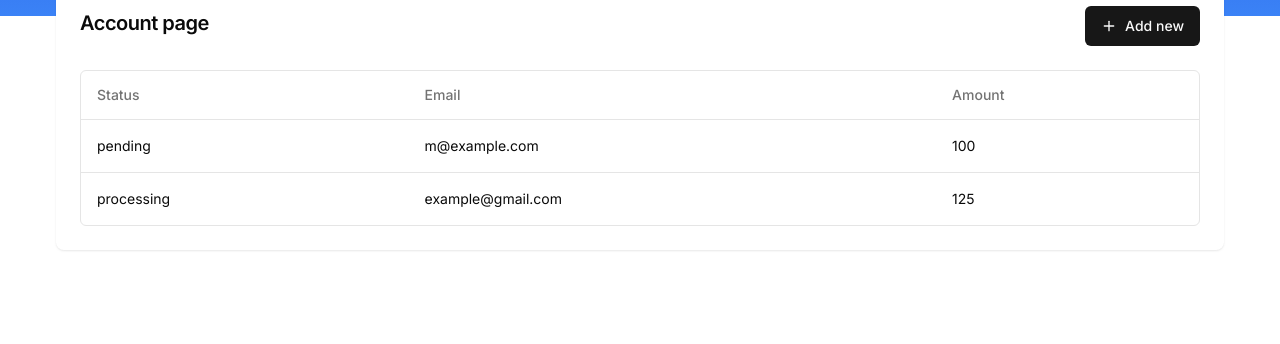
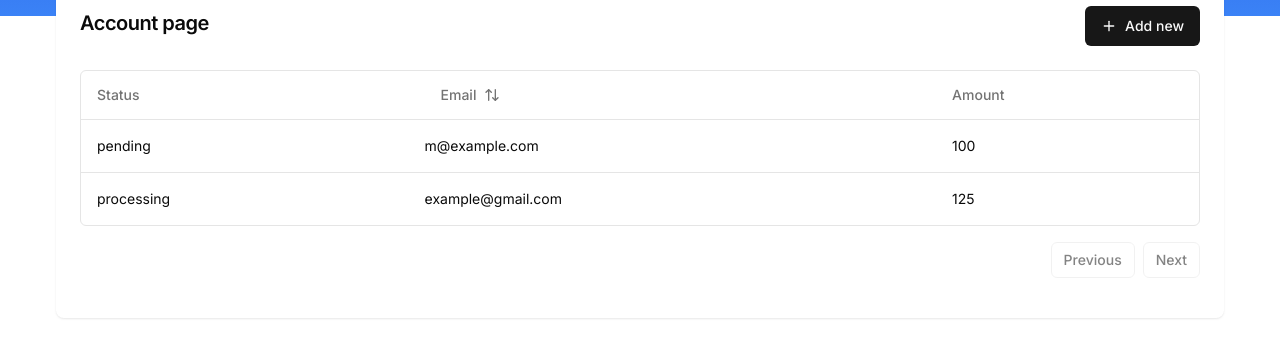
Before and after one commit to Kei-K23/fin-track, a Next.js app: page /accounts in a window 1280 px wide. Shown: the part 252-596 px from the top of the page. Built offline with nearby package versions, Linux system fonts and the light colour scheme; no server answers; what drizzle-zod, hono would draw is missing.

Commit message:
Add pagination and sorting to data table

```diff
--- a/src/app/(dashboard)/accounts/columns.ts
+++ /dev/null
@@ -1,25 +0,0 @@
-"use client"
-
-import { ColumnDef } from "@tanstack/react-table"
-
-export type Payment = {
-    id: string
-    amount: number
-    status: "pending" | "processing" | "success" | "failed"
-    email: string
-}
-
-export const columns: ColumnDef<Payment>[] = [
-    {
-        accessorKey: "status",
-        header: "Status",
-    },
-    {
-        accessorKey: "email",
-        header: "Email",
-    },
-    {
-        accessorKey: "amount",
-        header: "Amount",
-    },
-]
--- /dev/null
+++ b/src/app/(dashboard)/accounts/columns.tsx
@@ -0,0 +1,37 @@
+"use client";
+
+import { Button } from "@/components/ui/button";
+import { ColumnDef } from "@tanstack/react-table";
+import { ArrowUpDown } from "lucide-react";
+
+export type Payment = {
+  id: string;
+  amount: number;
+  status: "pending" | "processing" | "success" | "failed";
+  email: string;
+};
+
+export const columns: ColumnDef<Payment>[] = [
+  {
+    accessorKey: "status",
+    header: "Status",
+  },
+  {
+    accessorKey: "email",
+    header: ({ column }) => {
+      return (
+        <Button
+          variant="ghost"
+          onClick={() => column.toggleSorting(column.getIsSorted() === "asc")}
+        >
+          Email
+          <ArrowUpDown className="ml-2 h-4 w-4" />
+        </Button>
+      );
+    },
+  },
+  {
+    accessorKey: "amount",
+    header: "Amount",
+  },
+];
--- a/src/components/data-table.tsx
+++ b/src/components/data-table.tsx
@@ -4,7 +4,10 @@
   ColumnDef,
   flexRender,
   getCoreRowModel,
+  getPaginationRowModel,
   useReactTable,
+  SortingState,
+  getSortedRowModel,
 } from "@tanstack/react-table";
 
 import {
@@ -15,6 +18,8 @@
   TableHeader,
   TableRow,
 } from "@/components/ui/table";
+import { Button } from "./ui/button";
+import { useState } from "react";
 
 interface DataTableProps<TData, TValue> {
   columns: ColumnDef<TData, TValue>[];
@@ -25,13 +30,21 @@
   columns,
   data,
 }: DataTableProps<TData, TValue>) {
+  const [sorting, setSorting] = useState<SortingState>([]);
   const table = useReactTable({
     data,
     columns,
     getCoreRowModel: getCoreRowModel(),
+    getPaginationRowModel: getPaginationRowModel(),
+    onSortingChange: setSorting,
+    getSortedRowModel: getSortedRowModel(),
+    state: {
+      sorting,
+    },
   });
 
   return (
+    <div>
       <div className="rounded-md border">
         <Table>
           <TableHeader>
@@ -61,14 +74,20 @@
                 >
                   {row.getVisibleCells().map((cell) => (
                     <TableCell key={cell.id}>
-                    {flexRender(cell.column.columnDef.cell, cell.getContext())}
+                      {flexRender(
+                        cell.column.columnDef.cell,
+                        cell.getContext()
+                      )}
                     </TableCell>
                   ))}
                 </TableRow>
               ))
             ) : (
               <TableRow>
-              <TableCell colSpan={columns.length} className="h-24 text-center">
+                <TableCell
+                  colSpan={columns.length}
+                  className="h-24 text-center"
+                >
                   No results.
                 </TableCell>
               </TableRow>
@@ -76,5 +95,24 @@
           </TableBody>
         </Table>
       </div>
+      <div className="flex items-center justify-end space-x-2 py-4">
+        <Button
+          variant="outline"
+          size="sm"
+          onClick={() => table.previousPage()}
+          disabled={!table.getCanPreviousPage()}
+        >
+          Previous
+        </Button>
+        <Button
+          variant="outline"
+          size="sm"
+          onClick={() => table.nextPage()}
+          disabled={!table.getCanNextPage()}
+        >
+          Next
+        </Button>
+      </div>
+    </div>
   );
 }
```
Lines whose indentation alone changed are shown as unchanged.
